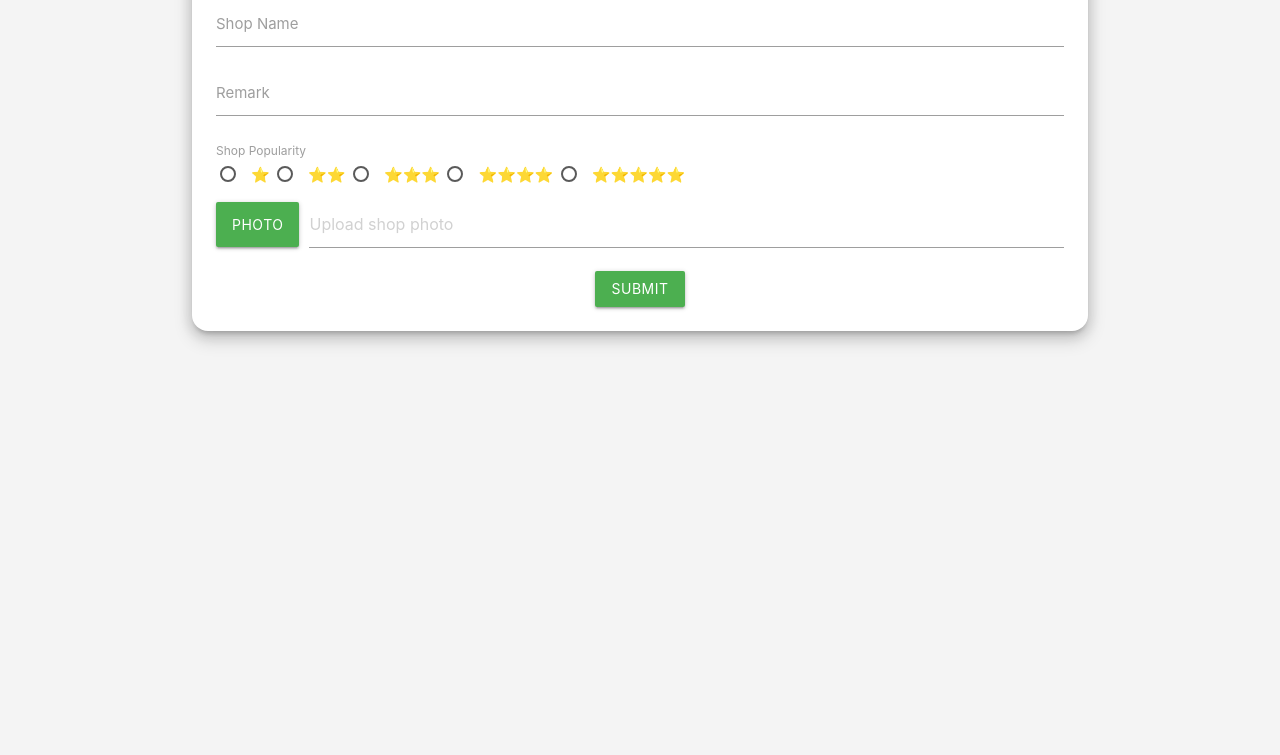
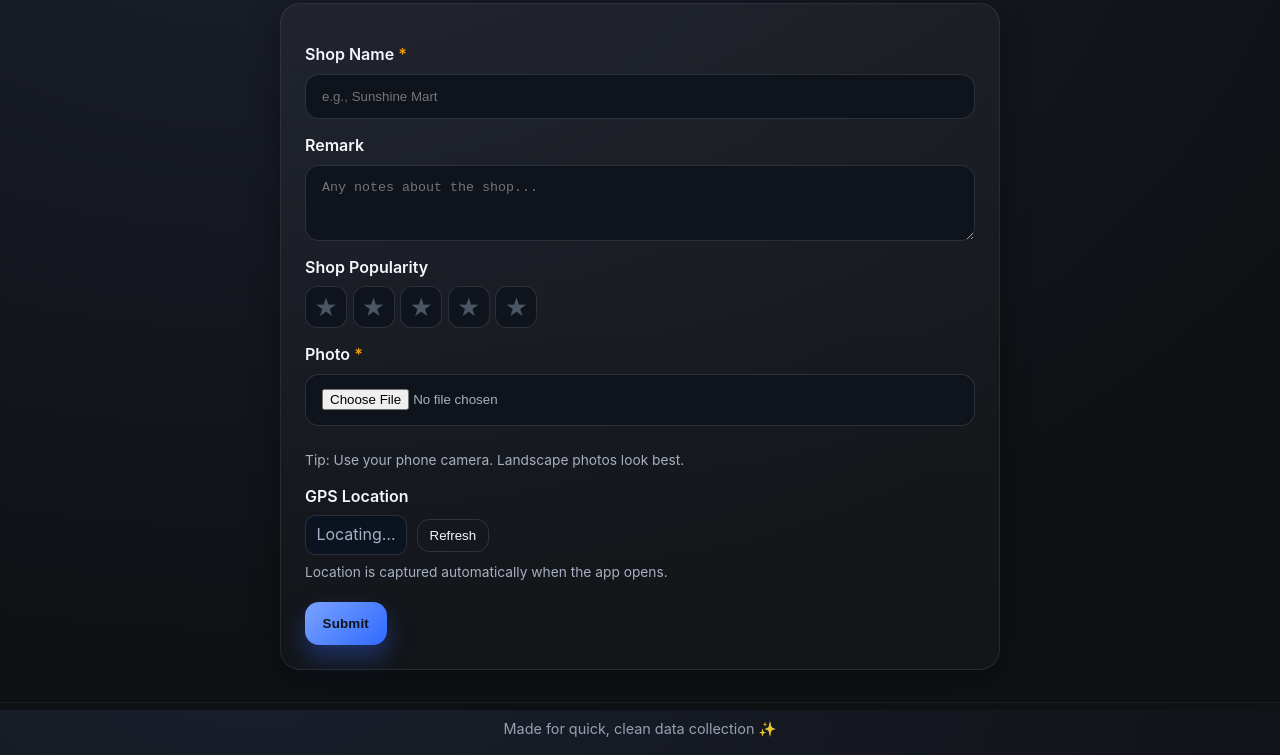
Before and after one commit to peterhtwe53-creator/shop-collector-pwa, a plain HTML site: page index.html in a window 1280 px wide. Shown: the part 90-845 px from the top of the page. Before the commit the page ends 800 px from the top, so only its background shows below. Drawn offline with nearby package versions, Linux system fonts and the light colour scheme.

Commit message:
index.html

```diff
--- a/index.html
+++ b/index.html
@@ -1,91 +1,84 @@
-<!DOCTYPE html>
+<!doctype html>
 <html lang="en">
 <head>
-<meta charset="UTF-8" />
-<meta name="viewport" content="width=device-width, initial-scale=1.0" />
+  <meta charset="utf-8" />
+  <meta name="viewport" content="width=device-width, initial-scale=1, viewport-fit=cover" />
+  <meta name="theme-color" content="#306AFF">
   <title>Shop Collector</title>
-
-<!-- PWA Manifest -->
-<link rel="manifest" href="manifest.json" />
-<meta name="theme-color" content="#4CAF50" />
-
-<!-- Materialize CSS for Modern UI -->
-<link rel="stylesheet" href="https://cdnjs.cloudflare.com/ajax/libs/materialize/1.0.0/css/materialize.min.css">
-
-<!-- Animate.css for animations -->
-<link rel="stylesheet" href="https://cdnjs.cloudflare.com/ajax/libs/animate.css/4.1.1/animate.min.css"/>
-
-<style>
-  body { background: #f4f4f4; }
-  .container { margin-top: 20px; }
-  .card { border-radius: 16px; }
-  button { border-radius: 8px; }
-</style>
+  <link rel="manifest" href="manifest.webmanifest">
+  <link rel="icon" href="icons/pwa-icon-192.png" sizes="192x192">
+  <link rel="apple-touch-icon" href="icons/pwa-icon-192.png">
+  <meta name="apple-mobile-web-app-capable" content="yes">
+  <meta name="apple-mobile-web-app-status-bar-style" content="black">
+  <link rel="stylesheet" href="style.css">
 </head>
 <body>
+  <div class="app">
+    <header class="app-header">
+      <div class="logo"></div>
+      <h1>Shop Collector</h1>
+      <button id="installBtn" class="install-btn" hidden>Install App</button>
+    </header>
 
-<div class="container">
-  <div class="card z-depth-3 animate__animated animate__fadeInUp">
-    <div class="card-content">
-      <span class="card-title center">Shop Collector</span>
-
-      <div class="input-field">
-        <input id="shopName" type="text" required>
-        <label for="shopName">Shop Name</label>
+    <main class="card slide-in">
+      <form id="shopForm" autocomplete="on">
+        <div class="field">
+          <label for="shopName">Shop Name <span class="req">*</span></label>
+          <input id="shopName" name="shopName" type="text" placeholder="e.g., Sunshine Mart" required maxlength="120">
         </div>
 
-      <div class="input-field">
-        <input id="remark" type="text">
+        <div class="field">
           <label for="remark">Remark</label>
+          <textarea id="remark" name="remark" rows="3" placeholder="Any notes about the shop..."></textarea>
         </div>
 
+        <div class="field">
           <label>Shop Popularity</label>
-      <p>
-        <label>
-          <input name="popularity" type="radio" value="1" />
-          <span>⭐</span>
-        </label>
-        <label>
-          <input name="popularity" type="radio" value="2" />
-          <span>⭐⭐</span>
-        </label>
-        <label>
-          <input name="popularity" type="radio" value="3" />
-          <span>⭐⭐⭐</span>
-        </label>
-        <label>
-          <input name="popularity" type="radio" value="4" />
-          <span>⭐⭐⭐⭐</span>
-        </label>
-        <label>
-          <input name="popularity" type="radio" value="5" />
-          <span>⭐⭐⭐⭐⭐</span>
-        </label>
-      </p>
-
-      <div class="file-field input-field">
-        <div class="btn green">
-          <span>Photo</span>
-          <input type="file" id="photo" accept="image/*" capture="environment">
+          <div id="stars" class="stars" role="radiogroup" aria-label="Shop Popularity">
+            <button type="button" class="star" data-value="1" aria-label="1 star" title="1 star">★</button>
+            <button type="button" class="star" data-value="2" aria-label="2 stars" title="2 stars">★</button>
+            <button type="button" class="star" data-value="3" aria-label="3 stars" title="3 stars">★</button>
+            <button type="button" class="star" data-value="4" aria-label="4 stars" title="4 stars">★</button>
+            <button type="button" class="star" data-value="5" aria-label="5 stars" title="5 stars">★</button>
           </div>
-        <div class="file-path-wrapper">
-          <input class="file-path validate" type="text" placeholder="Upload shop photo">
-        </div>
+          <input type="hidden" id="popularity" name="popularity" value="3">
         </div>
 
-      <div class="center">
-        <button class="btn waves-effect waves-light green" id="submitBtn">Submit</button>
+        <div class="field">
+          <label for="photo">Photo <span class="req">*</span></label>
+          <input id="photo" name="photo" type="file" accept="image/*" capture="environment" required>
+          <div id="photoPreview" class="photo-preview" aria-live="polite"></div>
+          <small class="hint">Tip: Use your phone camera. Landscape photos look best.</small>
         </div>
 
-      <p class="center" id="status"></p>
+        <div class="field">
+          <label>GPS Location</label>
+          <div class="loc-row">
+            <div class="loc-badge" id="locBadge">Locating…</div>
+            <button type="button" id="refreshLoc" class="ghost-btn">Refresh</button>
           </div>
-  </div>
+          <input type="hidden" id="latitude" name="latitude">
+          <input type="hidden" id="longitude" name="longitude">
+          <input type="hidden" id="accuracy" name="accuracy">
+          <small class="hint">Location is captured automatically when the app opens.</small>
         </div>
 
-<!-- Materialize JS -->
-<script src="https://cdnjs.cloudflare.com/ajax/libs/materialize/1.0.0/js/materialize.min.js"></script>
+        <div class="actions">
+          <button id="submitBtn" class="primary-btn" type="submit">
+            <span class="btn-text">Submit</span>
+            <span class="btn-spinner" aria-hidden="true"></span>
+          </button>
+        </div>
+      </form>
+    </main>
 
-<!-- Our App JS -->
+    <footer class="app-footer">
+      <span>Made for quick, clean data collection ✨</span>
+    </footer>
+
+    <div id="toast" class="toast" role="status" aria-live="polite"></div>
+  </div>
+
   <script src="app.js"></script>
 </body>
 </html>
```
Lines whose indentation alone changed are shown as unchanged.
